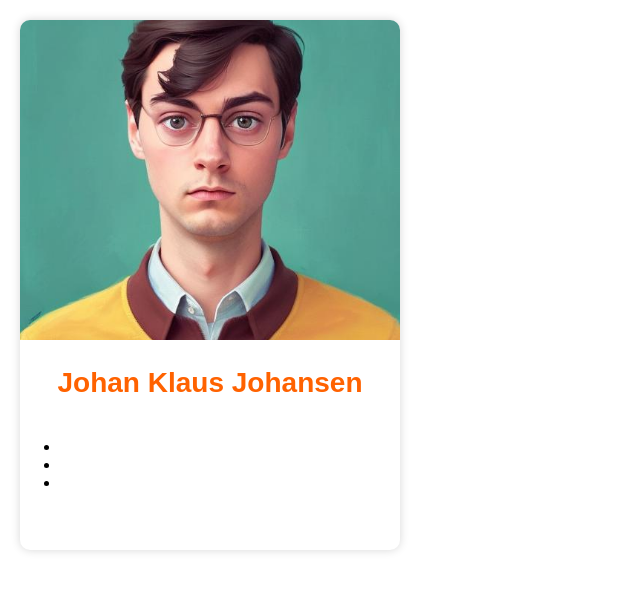
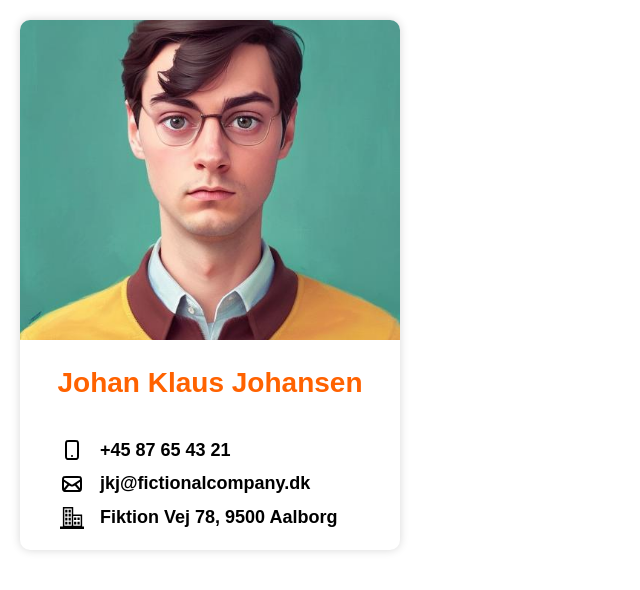
Before and after one commit to ddmuzyk/Tasks, a plain HTML site: page Task1/index.html in a window 1280 px wide. Shown: the whole page, without its empty margins (0-640 px from the left). Drawn offline with Linux system fonts and the light colour scheme.

Commit message:
added card content

```diff
--- a/Task1/index.html
+++ b/Task1/index.html
@@ -7,17 +7,29 @@
   <link rel="stylesheet" href="styles.css">
 </head>
 <body>
-  <div class="cards-container">
+  <section class="cards-container">
     <div class="card">
-      <img src="/public/face.jpg" alt="Face image">
-      <div class="card-content">
+      <img class="card-img" src="/public/face.jpg" alt="Face image">
+      <div class="card-content-wrapper">
         <h2>Johan Klaus Johansen</h2>
         <ul>
-          <li></li>
-          <li></li>
-          <li></li>
+          <li>
+            <div id="mobile" class="card-content">
+              <img src="public/mobile.svg" alt="Phone icon">
+            </div>
+          </li>
+          <li>
+            <div id="mail" class="card-content">
+              <img src="public/mail.svg" alt="Mail icon">
+            </div>
+          </li>
+          <li>
+            <div id="building" class="card-content">
+              <img src="public/building.svg" alt="Location icon">
+            </div>
+          </li>
         </ul>
       </div>
-  </div>
+    </section>
 </body>
 </html>
--- a/Task1/styles.css
+++ b/Task1/styles.css
@@ -1,5 +1,6 @@
 body {
   margin: 0;
+  font-family: Arial, Helvetica, sans-serif;
 }
 
 .cards-container {
@@ -18,17 +19,31 @@ body {
   opacity: 1;
 }
 
-.card-content {
+.card-content-wrapper {
   display: flex;
   flex-direction: column;
   justify-content: center;
 }
 
-img {
+.card-img {
   width: 100%;
   border-radius: 10px 10px 0 0;
   height: 320px;
   object-fit: cover;
+}
+
+li {
+  /* display: flex; */
+  list-style: none;
+  margin-bottom: 10px;
+}
+
+p {
+  margin: 0;
+  text-align: center;
+  font-size: 18px;
+  font-style: bold;
+  color: black;
 }
 
 h2 {
@@ -37,3 +52,42 @@ h2 {
   font-size: 28px;
   font-family: Arial, Helvetica, sans-serif;
 }
+
+.card-content {
+  display: flex;
+  height: 24px;
+  position: relative;
+}
+
+#mobile::after {
+  content: "+45 87 65 43 21";
+  height: fit-content;
+  width: max-content;
+  font-size: 18px;
+  font-weight: 700;
+  position: absolute;
+  top: 2px;
+  left: 40px;
+}
+
+#mail::after {
+  content: "jkj@fictionalcompany.dk";
+  height: fit-content;
+  width: max-content;
+  font-size: 18px;
+  font-weight: 700;
+  position: absolute;
+  top: 1px;
+  left: 40px;
+}
+
+#building::after {
+  content: "Fiktion Vej 78, 9500 Aalborg";
+  height: fit-content;
+  width: max-content;
+  font-size: 18px;
+  font-weight: 700;
+  position: absolute;
+  top: 1px;
+  left: 40px;
+}
```
Also changed, not shown: Task1/public/building.svg (added), Task1/public/mail.svg (added), Task1/public/mobile.svg (added).
